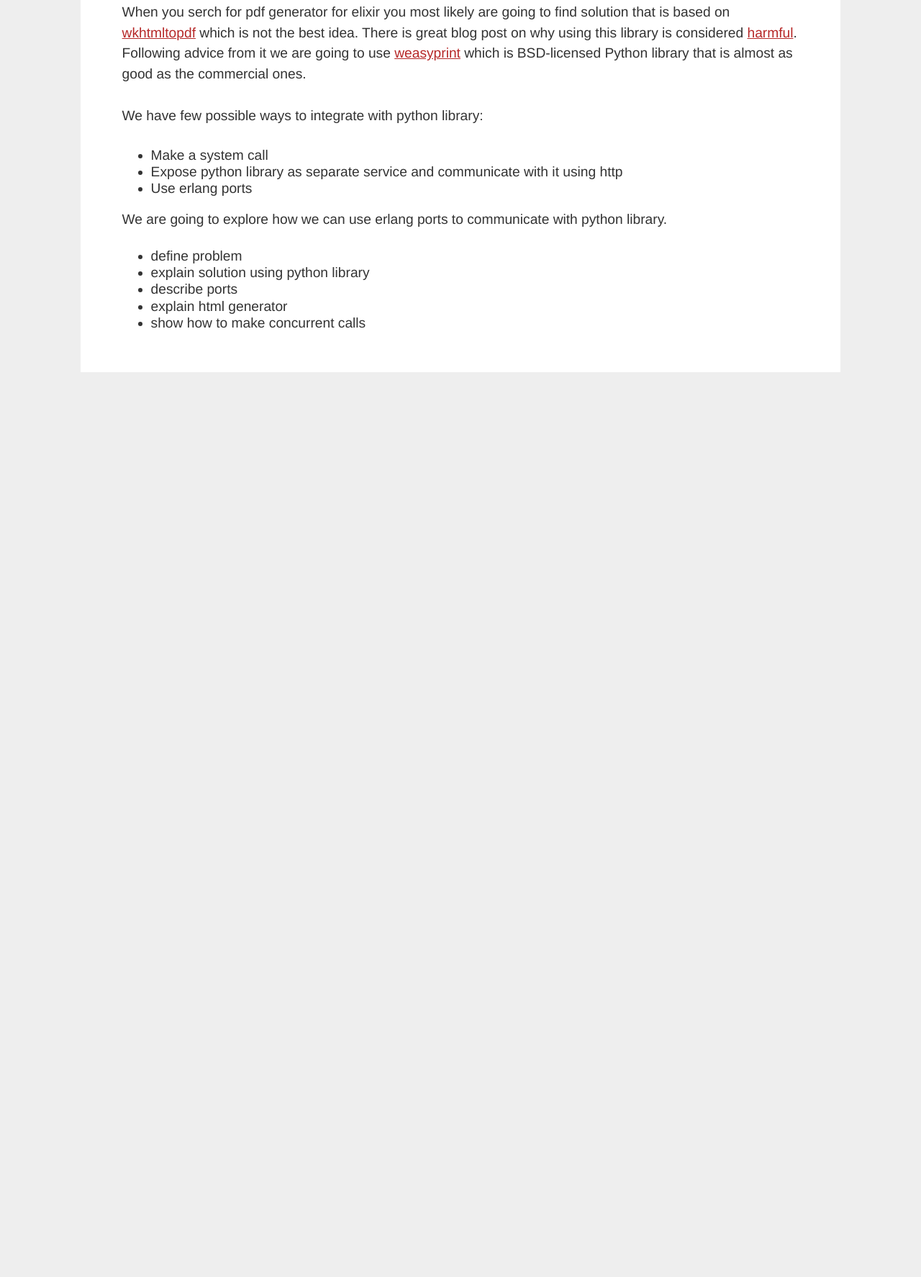
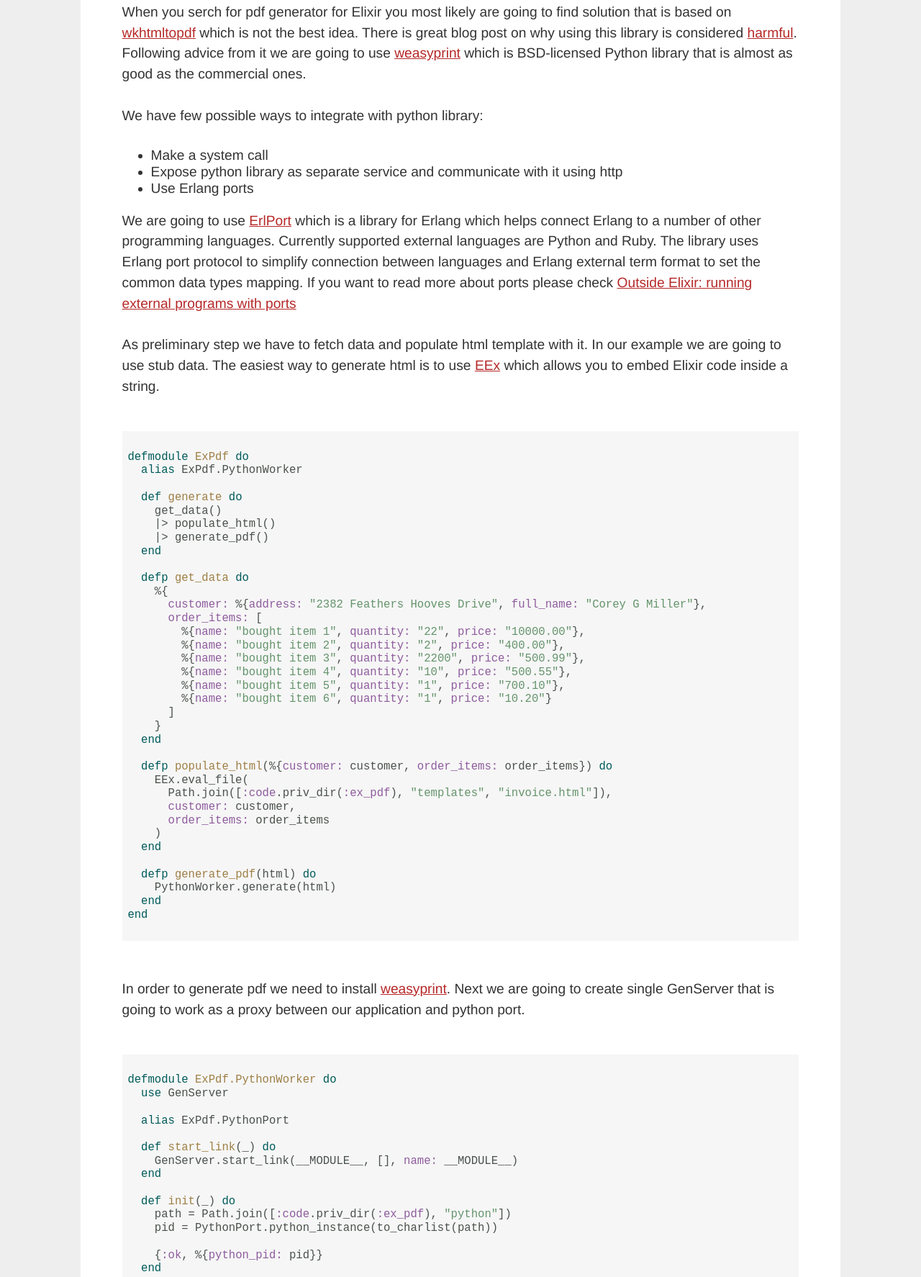
Before and after one commit to elpikel/cmd_arek, a plain HTML site: page pages/generate-pdfs-in-elixir.html in a window 1280 px wide. Shown: the part 371-2145 px from the top of the page at 72% size. Before the commit the page ends 888 px from the top, so only its background shows below. Drawn offline with Linux system fonts and the light colour scheme; a web font is replaced by a local one.

Commit message:
basic article

```diff
--- a/pages/generate-pdfs-in-elixir.html
+++ b/pages/generate-pdfs-in-elixir.html
@@ -45,28 +45,150 @@
                     <h2>Generate PDFs in Elixir</h2>
 
                     <p>
-                    When you serch for pdf generator for elixir you most likely are going to find solution that is based on <a href="https://wkhtmltopdf.org/index.html">wkhtmltopdf</a> which is not the best idea. There is great blog post on why using this library is considered <a href="https://blog.rebased.pl/2018/07/12/wkhtmltopdf-considered-harmful.html">harmful</a>. Following advice from it we are going to use <a href="https://weasyprint.org">weasyprint</a> which is BSD-licensed Python library that is almost as good as the commercial ones.
+                    When you serch for pdf generator for Elixir you most likely are going to find solution that is based on <a href="https://wkhtmltopdf.org/index.html">wkhtmltopdf</a> which is not the best idea. There is great blog post on why using this library is considered <a href="https://blog.rebased.pl/2018/07/12/wkhtmltopdf-considered-harmful.html">harmful</a>. Following advice from it we are going to use <a href="https://weasyprint.org">weasyprint</a> which is BSD-licensed Python library that is almost as good as the commercial ones.
                     </p>
 
                     <p>
                     We have few possible ways to integrate with python library:
+                    </p>
 
                     <ul>
                         <li>Make a system call</li>
                         <li>Expose python library as separate service and communicate with it using http</li>
-                        <li>Use erlang ports</li>
+                        <li>Use Erlang ports</li>
                     </ul>
 
-                    We are going to explore how we can use erlang ports to communicate with python library.
+                    <p>
+                    We are going to use <a href="http://erlport.org">ErlPort</a> which is a library for Erlang which helps connect Erlang to a number of other programming languages. Currently supported external languages are Python and Ruby. The library uses Erlang port protocol to simplify connection between languages and Erlang external term format to set the common data types mapping. If you want to read more about ports please check <a href="https://www.theerlangelist.com/article/outside_elixir">Outside Elixir: running external programs with ports</a>
                     </p>
-                    <ul>
-                        <li>define problem</li>
-                        <li>explain solution using python library</li>
-                        <li>describe ports</li>
-                        <li>explain html generator</li>
-                        <li>show how to make concurrent calls</li>
-                    </ul>
 
+                    <p>
+                        As preliminary step we have to fetch data and populate html template with it. In our example we are going to use stub data. The easiest way to generate html is to use <a href="https://hexdocs.pm/eex/1.12/EEx.html">EEx</a> which allows you to embed Elixir code inside a string.
+                    </p>
+                    <pre>
+                    <code>
+defmodule ExPdf do
+  alias ExPdf.PythonWorker
+
+  def generate do
+    get_data()
+    |> populate_html()
+    |> generate_pdf()
+  end
+
+  defp get_data do
+    %{
+      customer: %{address: "2382 Feathers Hooves Drive", full_name: "Corey G Miller"},
+      order_items: [
+        %{name: "bought item 1", quantity: "22", price: "10000.00"},
+        %{name: "bought item 2", quantity: "2", price: "400.00"},
+        %{name: "bought item 3", quantity: "2200", price: "500.99"},
+        %{name: "bought item 4", quantity: "10", price: "500.55"},
+        %{name: "bought item 5", quantity: "1", price: "700.10"},
+        %{name: "bought item 6", quantity: "1", price: "10.20"}
+      ]
+    }
+  end
+
+  defp populate_html(%{customer: customer, order_items: order_items}) do
+    EEx.eval_file(
+      Path.join([:code.priv_dir(:ex_pdf), "templates", "invoice.html"]),
+      customer: customer,
+      order_items: order_items
+    )
+  end
+
+  defp generate_pdf(html) do
+    PythonWorker.generate(html)
+  end
+end
+                    </code>
+                    </pre>
+
+                    <p>
+                    In order to generate pdf we need to install <a href="https://doc.courtbouillon.org/weasyprint/latest/first_steps.html">weasyprint</a>. Next we are going to create single GenServer that is going to work as a proxy between our application and python port.
+                    </p>
+
+                    <pre>
+                    <code>
+defmodule ExPdf.PythonWorker do
+  use GenServer
+
+  alias ExPdf.PythonPort
+
+  def start_link(_) do
+    GenServer.start_link(__MODULE__, [], name: __MODULE__)
+  end
+
+  def init(_) do
+    path = Path.join([:code.priv_dir(:ex_pdf), "python"])
+    pid = PythonPort.python_instance(to_charlist(path))
+
+    {:ok, %{python_pid: pid}}
+  end
+
+  def terminate(_reason, %{python_pid: pid}) do
+    :python.stop(pid)
+  end
+
+  def generate(html) do
+    GenServer.call(__MODULE__, %{html: html})
+  end
+
+  def handle_call(%{html: html}, _from, %{python_pid: pid} = state) do
+    PythonPort.call_python(pid, :pdf, :generate, [html])
+
+    {:reply, :ok, state}
+  end
+end
+                    </code>
+                    </pre>
+
+                    <p>
+                    For our python port to work we need to have python installed and we have to specify where we store our python code.
+                    </p>
+
+                    <pre>
+                    <code>
+defmodule ExPdf.PythonPort do
+  @doc """
+  ## Parameters
+    - path: directory to include in python path (charlist)
+  """
+  def python_instance(path) when is_list(path) do
+    python = '/usr/bin/python3'
+
+    {:ok, pid} = :python.start(python: python, python_path: path)
+
+    pid
+  end
+
+  @doc """
+  Call python function using MFA format
+  """
+  def call_python(pid, module, function, arguments \\ []) do
+    :python.call(pid, module, function, arguments)
+  end
+end
+                    </code>
+                    </pre>
+
+                    <p>
+                    Last piece is python code that is responsible for generating pdf based on html.
+                    </p>
+
+                    <pre>
+                    <code>
+from weasyprint import HTML
+
+def generate(html):
+    return HTML(string=html.decode('utf-8')).write_pdf()
+                    </code>
+                    </pre>
+
+                    <p>
+
+                    </p>
                 </div>
             </div>
         </div>
```
